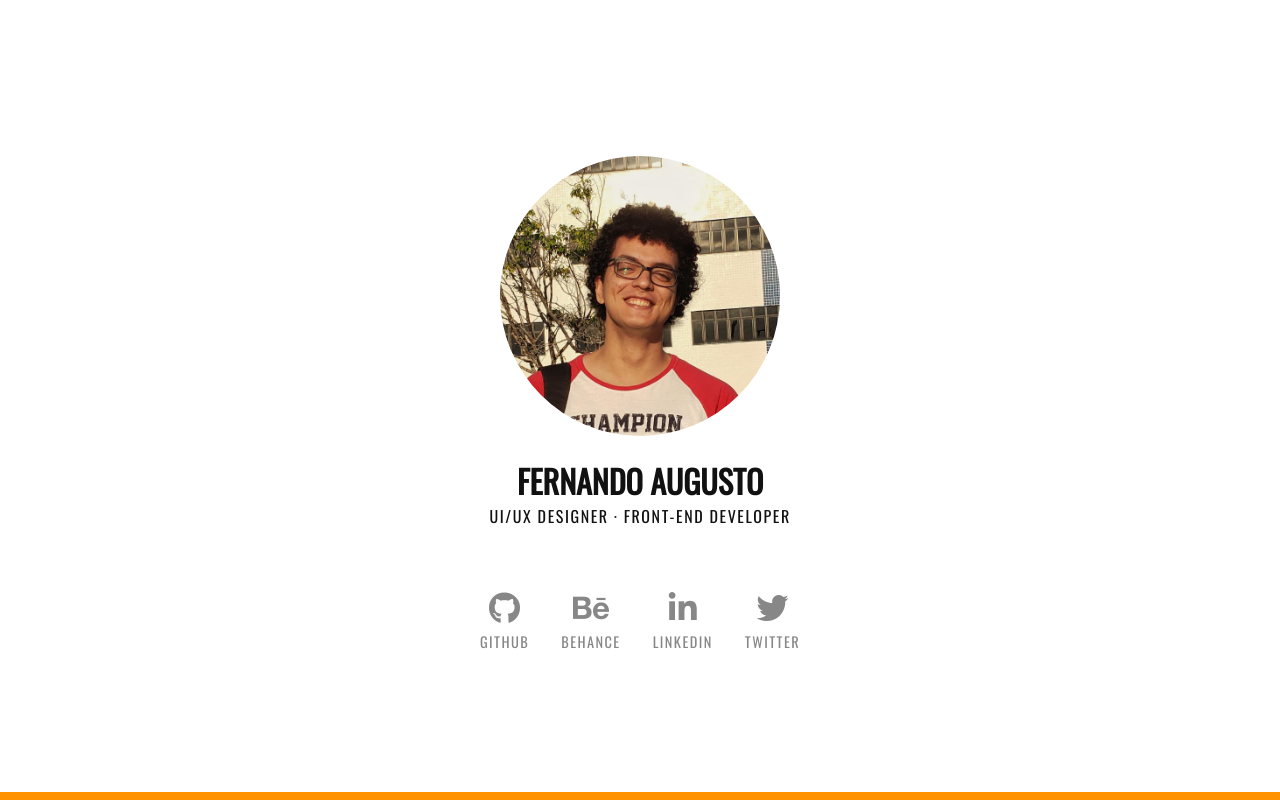
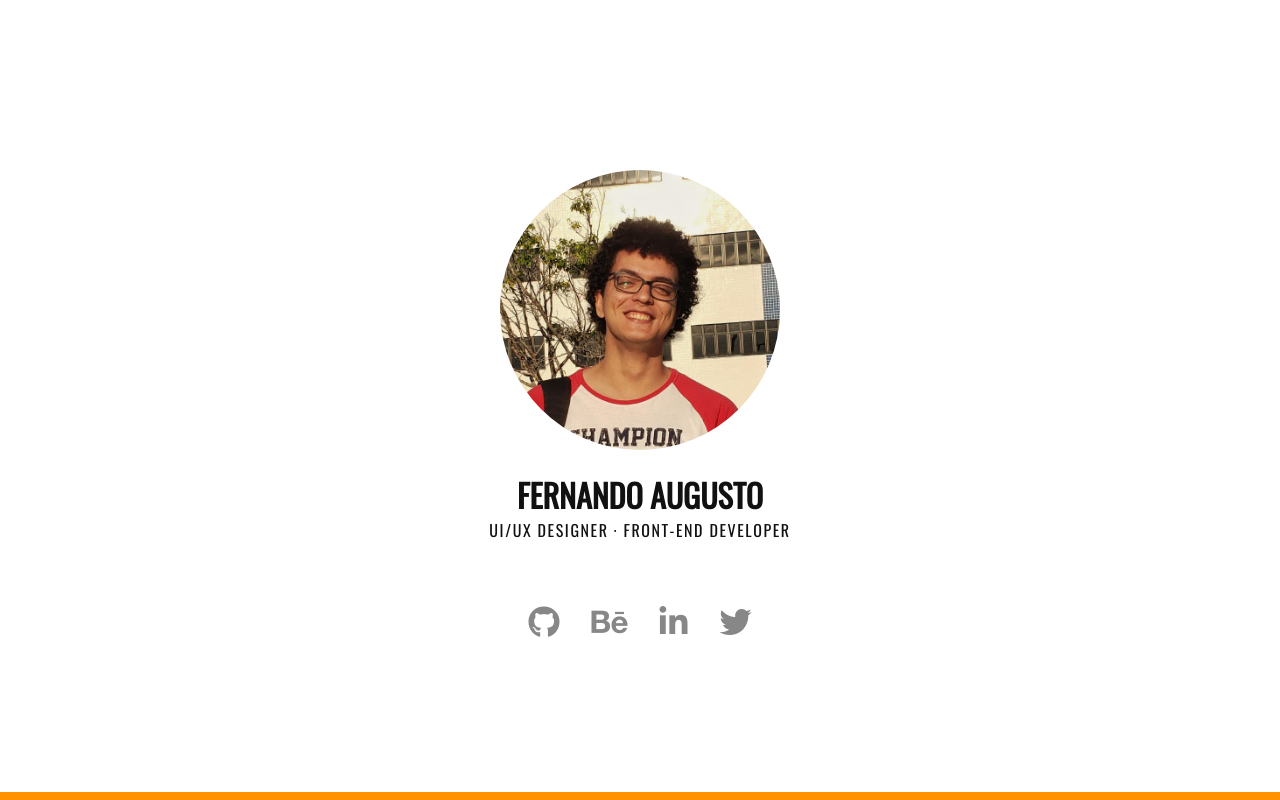
Before and after one commit to fernandoajn/fernandoajn.github.io, a plain HTML site: page index.html in a window 1280 px wide. Drawn offline with nearby package versions, Linux system fonts and the light colour scheme.

Commit message:
removing spans

```diff
--- a/index.html
+++ b/index.html
@@ -24,27 +24,22 @@
         <ul class="menu">
           <li>
             <a target="_blank" href="https://github.com/fernandoajn"><i class="fab fa-github fa-2x"></i>
-            <span>Github</span>
             </a>
           </li>
           <li>
             <a target="_blank" href="https://www.behance.net/fernandoajeeb5"><i class="fab fa-behance fa-2x"></i>
-            <span>Behance</span>
             </a>
           </li>
           <li>
             <a target="_blank" href="https://www.linkedin.com/in/fernandoajneto/"><i class="fab fa-linkedin-in fa-2x"></i>
-            <span>Linkedin</span>
             </a>
           </li>
           <!-- <li>
             <a target="_blank" href="https://www.instagram.com/f2ajn/"><i class="fab fa-instagram fa-2x"></i>
-            <span>Instagram</span>
             </a>
           </li> -->
           <li>
             <a target="_blank" href="https://www.twitter.com/fernandoajn/"><i class="fab fa-twitter fa-2x"></i>
-            <span>Twitter</span>
             </a>
           </li>
         </ul>
```
